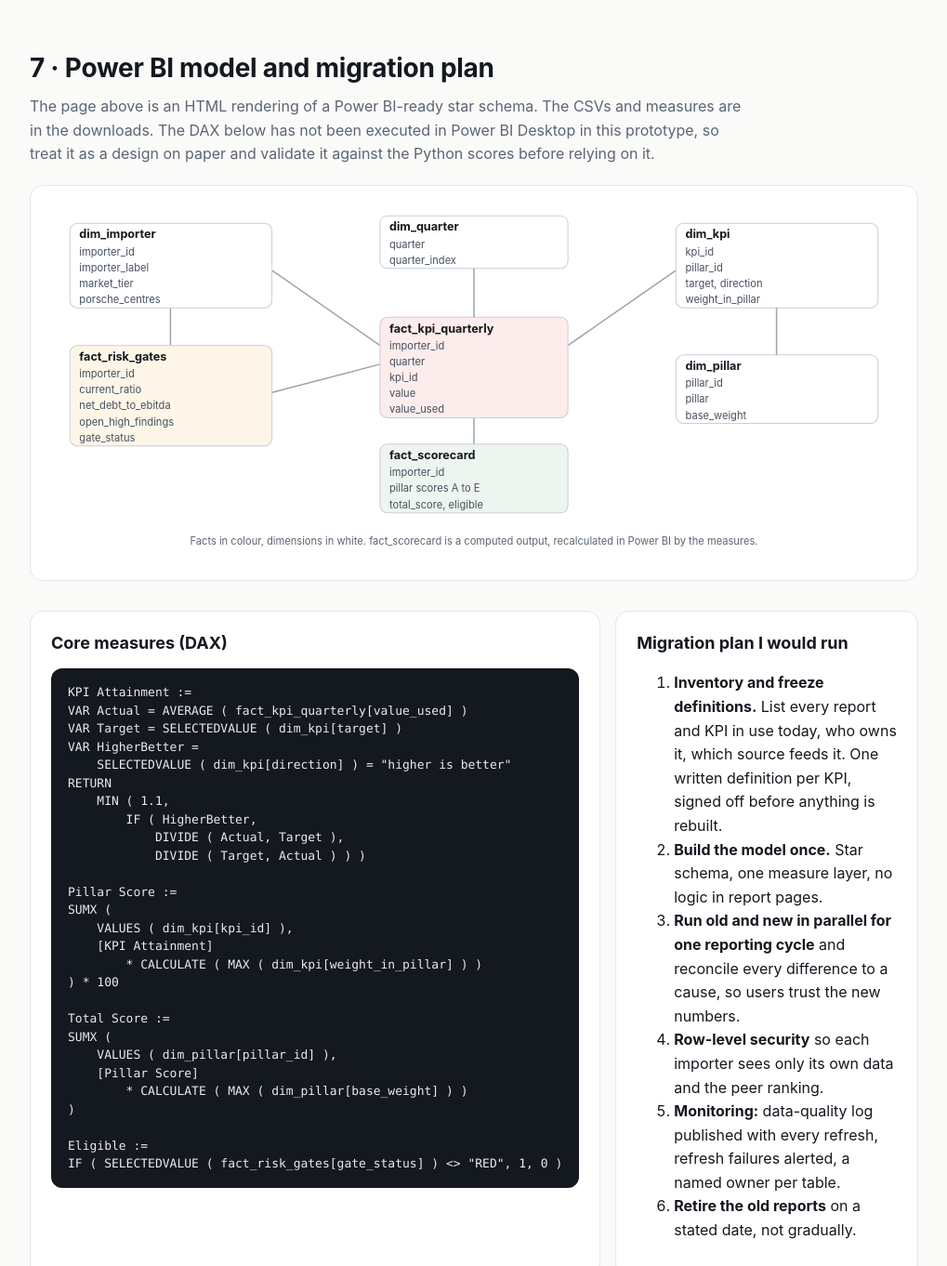
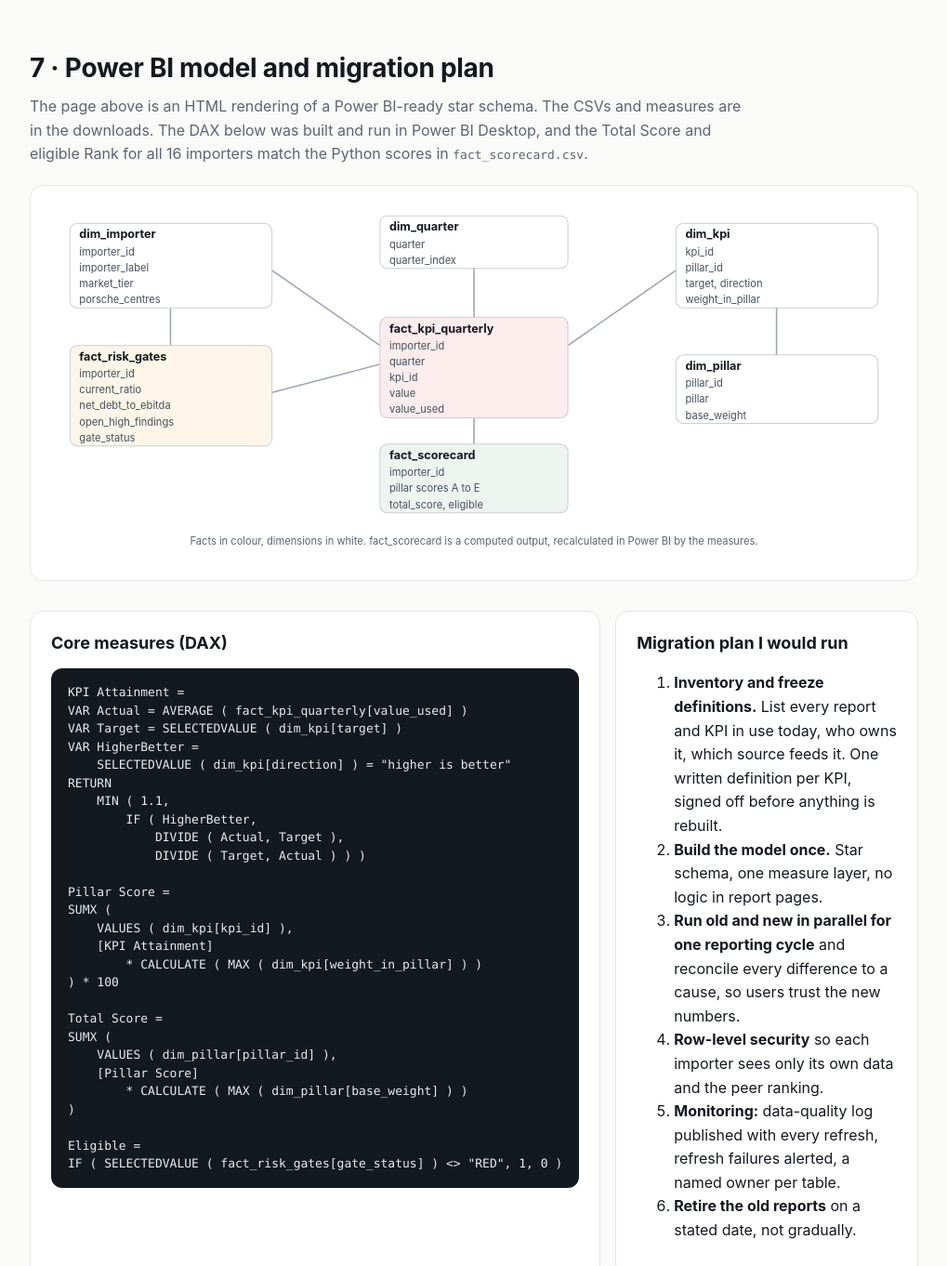
Before and after one commit to amaanthekhan/porsche-importer-scorecard, a plain HTML site: page index.html in a window 1280 px wide. Shown: the part 6815-8177 px from the top of the page at 93% size, without its empty margins (130-1149 px from the left). Drawn offline with Linux system fonts and the light colour scheme.

Commit message:
Validate DAX measures in Power BI Desktop; fix syntax and wording
Measures reconcile to fact_scorecard.csv for all 16 importers.
Use = not :=, ALL(dim_importer) for rank/leader gap, and update status wording.

Co-Authored-By: Claude Sonnet 5.5 <noreply@anthropic.com>
Claude-Session: https://claude.ai/code/session_01JXWr1bP5zaiaPLrHgHM6oi

```diff
--- a/index.html
+++ b/index.html
@@ -184,11 +184,11 @@ footer{padding:44px 0 70px;color:var(--muted);font-size:14px}
 
 <section id="model">
   <h2>7 · Power BI model and migration plan</h2>
-  <p class="sub">The page above is an HTML rendering of a Power BI-ready star schema. The CSVs and measures are in the downloads. The DAX below has not been executed in Power BI Desktop in this prototype, so treat it as a design on paper and validate it against the Python scores before relying on it.</p>
+  <p class="sub">The page above is an HTML rendering of a Power BI-ready star schema. The CSVs and measures are in the downloads. The DAX below was built and run in Power BI Desktop, and the Total Score and eligible Rank for all 16 importers match the Python scores in <code>fact_scorecard.csv</code>.</p>
   <div class="card"><div id="chart-model"></div></div>
   <div class="grid2">
     <div class="card"><h3 style="margin-top:0">Core measures (DAX)</h3>
-<pre>KPI Attainment :=
+<pre>KPI Attainment =
 VAR Actual = AVERAGE ( fact_kpi_quarterly[value_used] )
 VAR Target = SELECTEDVALUE ( dim_kpi[target] )
 VAR HigherBetter =
@@ -199,21 +199,21 @@ RETURN
             DIVIDE ( Actual, Target ),
             DIVIDE ( Target, Actual ) ) )
 
-Pillar Score :=
+Pillar Score =
 SUMX (
     VALUES ( dim_kpi[kpi_id] ),
     [KPI Attainment]
         * CALCULATE ( MAX ( dim_kpi[weight_in_pillar] ) )
 ) * 100
 
-Total Score :=
+Total Score =
 SUMX (
     VALUES ( dim_pillar[pillar_id] ),
     [Pillar Score]
         * CALCULATE ( MAX ( dim_pillar[base_weight] ) )
 )
 
-Eligible :=
+Eligible =
 IF ( SELECTEDVALUE ( fact_risk_gates[gate_status] ) &lt;&gt; "RED", 1, 0 )</pre></div>
     <div class="card"><h3 style="margin-top:0">Migration plan I would run</h3>
       <ol class="tight">
@@ -248,7 +248,7 @@ IF ( SELECTEDVALUE ( fact_risk_gates[gate_status] ) &lt;&gt; "RED", 1, 0 )</pre>
     <li><b>The KPI list, targets, weights and gate thresholds are my proposals.</b> They mirror the five published criteria but are not Porsche's definitions.</li>
     <li><b>The weight-sensitivity result depends on the synthetic spread.</b> The method transfers; the finding does not.</li>
     <li><b>Derived delivery years are approximate</b> and marked as such.</li>
-    <li><b>DAX not yet validated in Power BI Desktop.</b></li>
+    <li><b>The Power BI report is a prototype page</b> (scorecard table, ranked bars by risk gate, pillar heatmap). Pillar weights are fixed in <code>dim_pillar</code>; a live what-if weight slider is not built.</li>
   </ul></div>
   <h3>Downloads</h3>
   <div class="card"><div class="small">Model tables (CSV): <a href="data/dim_importer.csv">dim_importer</a> · <a href="data/dim_kpi.csv">dim_kpi</a> · <a href="data/dim_pillar.csv">dim_pillar</a> · <a href="data/dim_quarter.csv">dim_quarter</a> · <a href="data/fact_kpi_quarterly.csv">fact_kpi_quarterly</a> · <a href="data/fact_risk_gates.csv">fact_risk_gates</a> · <a href="data/fact_scorecard.csv">fact_scorecard</a> · <a href="data/fact_weight_sensitivity.csv">fact_weight_sensitivity</a> · <a href="data/dq_log.csv">dq_log</a><br>
```
Also changed, not shown: 2 other files.
